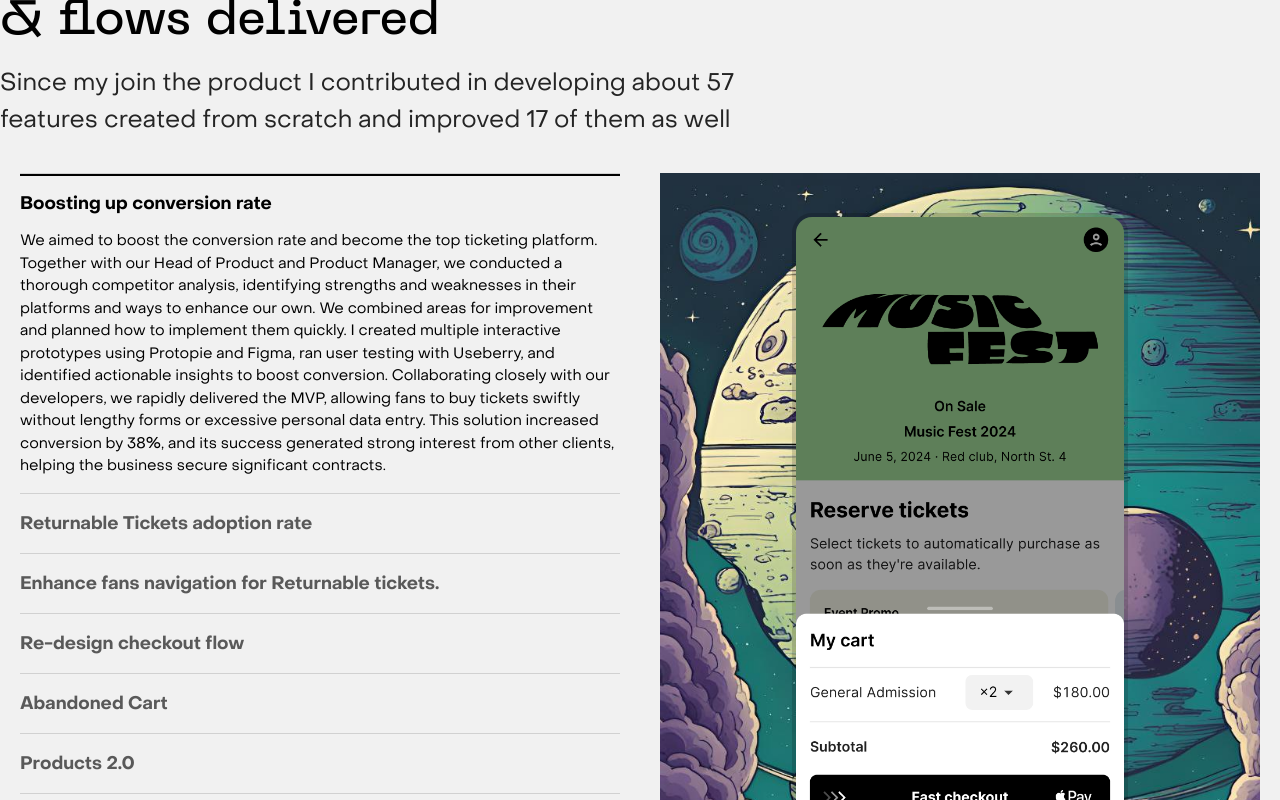
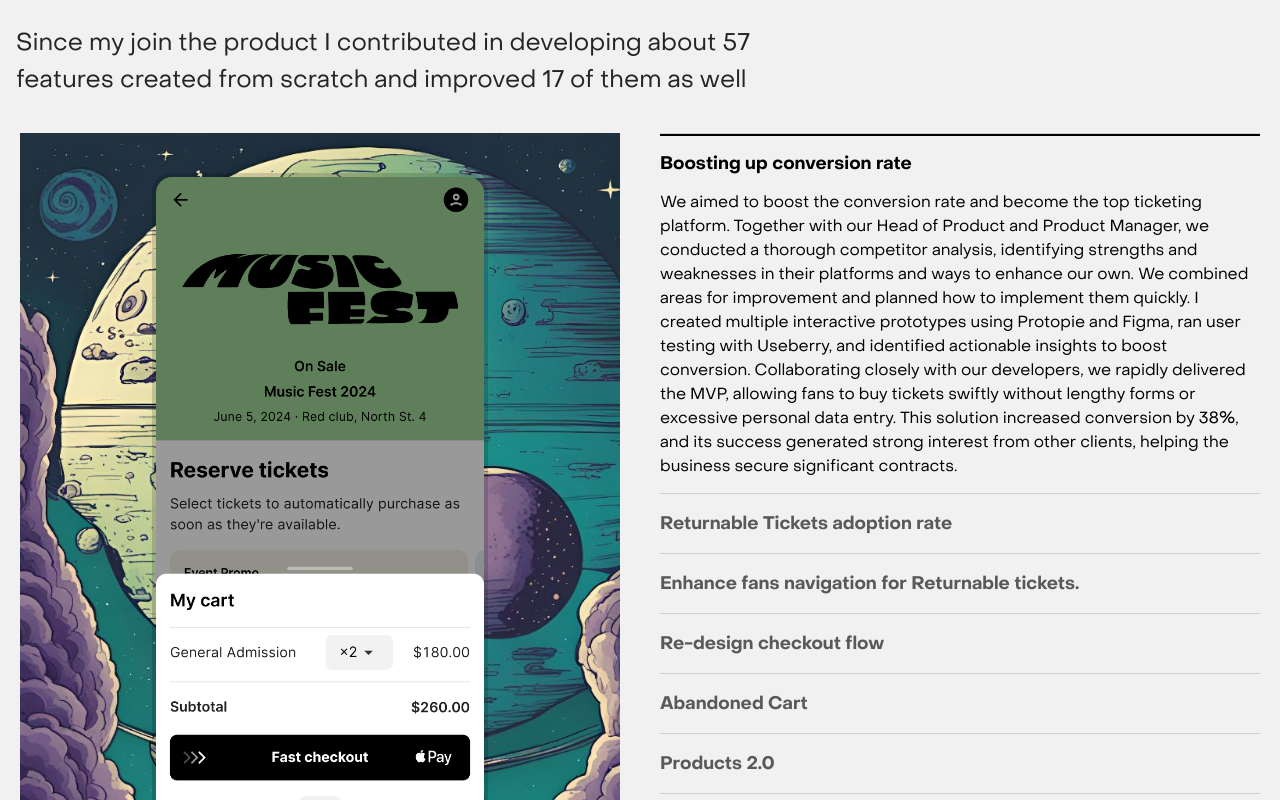
Before and after one commit to evgenyprymak/portfolio, a React (Vite) app: page /portfolio/project/1 in a window 1280 px wide. Shown: the part 2400-3200 px from the top of the page. Built offline with nearby package versions, Linux system fonts and the light colour scheme.

Commit message:
progress 20

```diff
--- a/src/ProjectDetails.tsx
+++ b/src/ProjectDetails.tsx
@@ -284,7 +284,7 @@ const ProjectDetails = () => {
       </div>
       <div style={{backgroundColor: '#f1f1f1', paddingBottom: '100px' }} className="box-c px-0">
       <Header
-          wrapperclassName="container-xxl px-0 pt-80"
+          wrapperclassName="container-xxl px-3 pt-40"
           size="medium"
           title="Projects, features & flows delivered"
           description="Since my join the product I contributed in developing about 57 features created from scratch and improved 17 of them as well"
--- a/src/components/Accordion2.tsx
+++ b/src/components/Accordion2.tsx
@@ -8,7 +8,6 @@ type AccordionItem = {
   details_bg?: string;
   additionalInfo: string;
 };
-
 type CustomAccordionProps = {
   items: AccordionItem[];
 };
@@ -21,7 +20,7 @@ const CustomAccordion: React.FC<CustomAccordionProps> = ({ items }) => {
 
   useEffect(() => {
 
-     const timer = setTimeout(() => {
+    const timer = setTimeout(() => {
       toggleAccordion(0); // Открываем первый элемент
     }, 200);
 
@@ -65,6 +64,23 @@ const CustomAccordion: React.FC<CustomAccordionProps> = ({ items }) => {
 
   return (
     <div className="accordion-container">
+            <div
+        className="details-section"
+        style={{
+          backgroundImage: `url(${items[openIndex].details_bg || '/portfolio/assets/space1.jpg'
+            })`,
+        }}
+      >        <div className='product_image'>
+
+          <img
+            ref={imageRef} // Устанавливаем ссылку на изображение
+            src={items[openIndex].details}
+            alt={items[openIndex].title}
+            className='image_desktop'
+          />
+
+        </div>
+      </div>
       <div className="accordion-section">
         {items.map((item, index) => (
           <div key={index} className="accordion-item">
@@ -95,18 +111,7 @@ const CustomAccordion: React.FC<CustomAccordionProps> = ({ items }) => {
           </div>
         ))}
       </div>
-      <div className="details-section" style={{ backgroundImage: `url(${items[openIndex].details_bg})` }}>
-        <div className='product_image'>
 
-          <img
-            ref={imageRef} // Устанавливаем ссылку на изображение
-            src={items[openIndex].details}
-            alt={items[openIndex].title}
-            className='image_desktop'
-          />
-
-        </div>
-      </div>
     </div>
   );
 };
--- a/src/css/Accordion2.css
+++ b/src/css/Accordion2.css
@@ -12,7 +12,7 @@
 
 .accordion-section {
   width: 50%;
-  margin-right: 40px;
+  margin-left: 40px;
 }
 
 .details-section {
@@ -70,7 +70,7 @@
 .accordion-inner-content {
   margin-top: -4px;
   padding-bottom: 16px;
-  font-size: 15px;
+  font-size: 16px;
   color: black;
 }
 
@@ -113,14 +113,11 @@
     order: 1; /* Поменять порядок отображения на мобильных */
     max-height: 420px;
   }
-
-
   .image_mobile{
     display: block;
     width: 100%;
     height: auto;
   }
-
   .image_desktop{
     display: none;
   }
```
